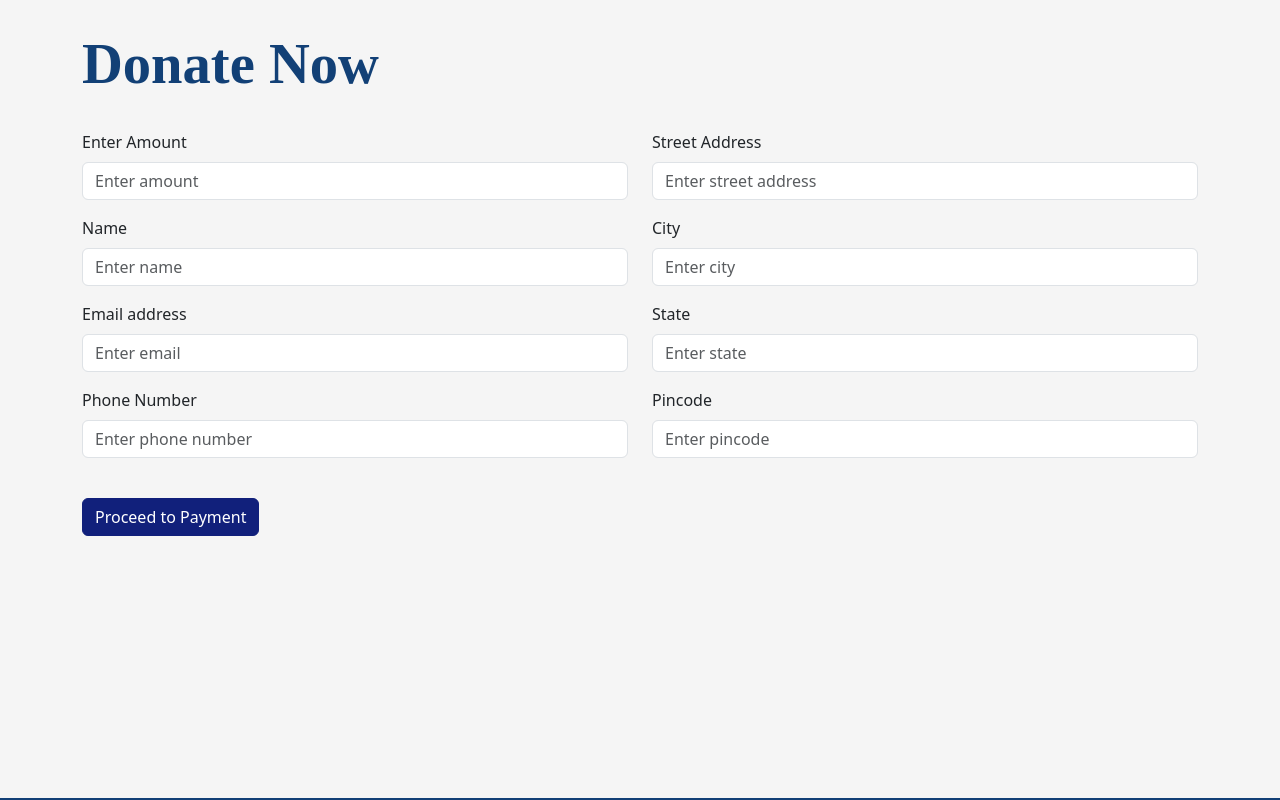
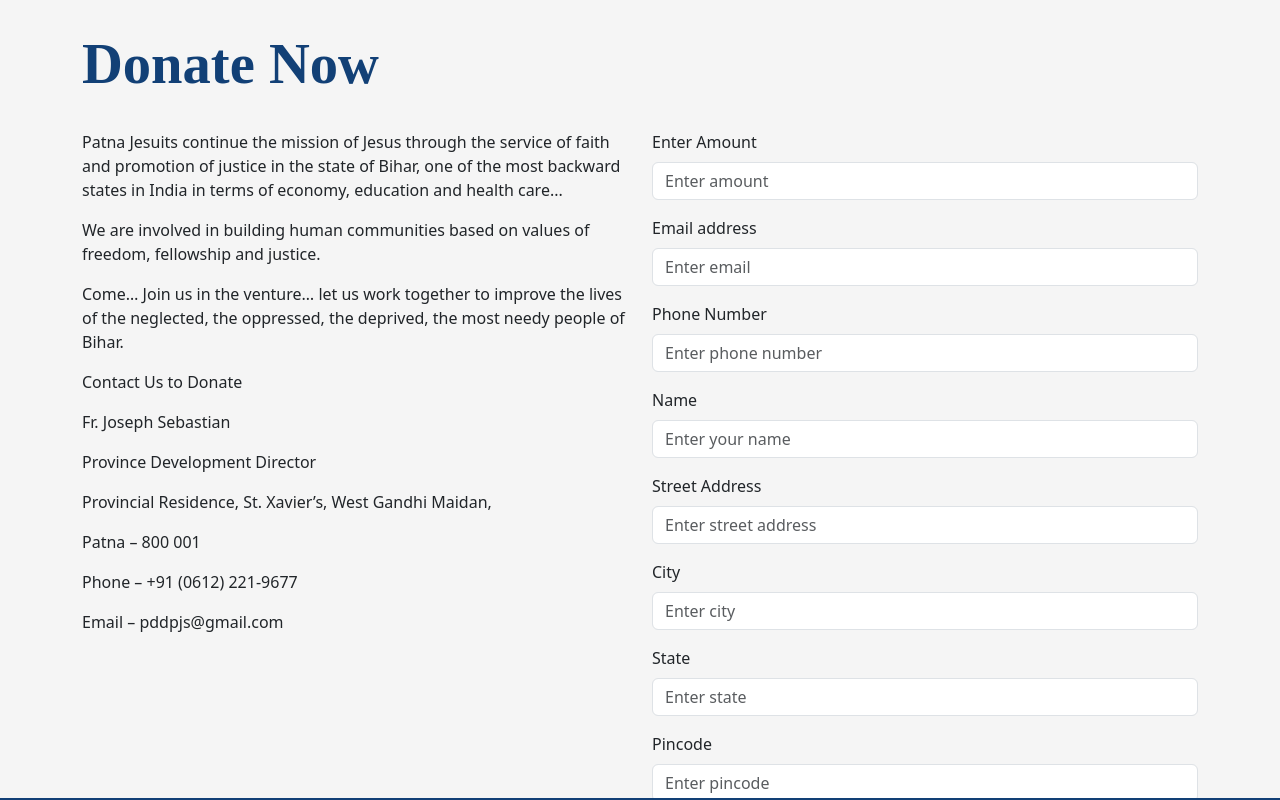
Before and after one commit to Neha220803/pjsym, a React (Create React App) app: page /donate in a window 1280 px wide. Shown: the part 405-1205 px from the top of the page. Built offline with nearby package versions, Linux system fonts and the light colour scheme.

Commit message:
changes in donate page

```diff
--- a/server.js
+++ b/server.js
@@ -35,7 +35,7 @@
     const phone = req.body.phoneNumber;
     const email = req.body.email;
     const mail = {
-        from: "demo@gmail.com",
+        from: email,
         to: "pjsympatna@gmail.com",
         subject: "Contact Form Submission - Pjsym",
         html: `<p>Name: ${name}</p>
--- a/src/components/donate/donate.js
+++ b/src/components/donate/donate.js
@@ -1,9 +1,9 @@
-import React from 'react'
+import React from 'react';
 import { Container, Row, Col, Form, Button } from 'react-bootstrap';
-import donatebg from '../images/donateimg.png'
+import { motion } from 'framer-motion';
+import donatebg from '../images/donateimg.png';
 import '../../index.css';
 import { Footer } from '../resuable/footer';
-import { motion } from 'framer-motion';
 
 const variants = {
     initial: {
@@ -28,37 +28,46 @@
                 <Container>
                     <Row>
                         <motion.div className='each-head my-4' variants={variants} initial="initial" animate="animate">
-                            Donate Now</motion.div>
+                            Donate Now
+                        </motion.div>
                     </Row>
-                    <div>
-                        <motion.Form variants={variants} initial="initial" whileInView="animate">
                     <Row>
-                                <Col>
+                        <Col md={6}>
+                            <p>Patna Jesuits continue the mission of Jesus through the service of faith and promotion of justice in the state of Bihar, one of the most backward states in India in terms of economy, education and health care...</p>
+                            <p>We are involved in building human communities based on values of freedom, fellowship and justice.</p>
+                            <p>Come… Join us in the venture… let us work together to improve the lives of the neglected, the oppressed, the deprived, the most needy people of Bihar.</p>
+                            <p>Contact Us to Donate</p>
+                            <p>Fr. Joseph Sebastian</p>
+                            <p>Province Development Director</p>
+                            <p>Provincial Residence, St. Xavier’s, West Gandhi Maidan,</p>
+                            <p>Patna – 800 001</p>
+                            <p>Phone – +91 (0612) 221-9677</p>
+                            <p>Email – pddpjs@gmail.com</p>
+                        </Col>
+                        <Col md={6}>
+                            <Form>
                                 <Form.Group className="mb-3" controlId="formBasicAmount">
                                     <Form.Label>Enter Amount</Form.Label>
                                     <Form.Control type="text" placeholder="Enter amount" />
-                                    </Form.Group>
-
-                                    <Form.Group className="mb-3" controlId="formBasicName">
-                                        <Form.Label>Name</Form.Label>
-                                        <Form.Control type="text" placeholder="Enter name" />
                                 </Form.Group>
 
                                 <Form.Group className="mb-3" controlId="formBasicEmail">
                                     <Form.Label>Email address</Form.Label>
                                     <Form.Control type="email" placeholder="Enter email" />
                                 </Form.Group>
+
                                 <Form.Group className="mb-3" controlId="formBasicPhone">
                                     <Form.Label>Phone Number</Form.Label>
                                     <Form.Control type="text" placeholder="Enter phone number" />
                                 </Form.Group>
-                                </Col>
-                                <Col>
+                                <Form.Group className="mb-3" controlId="formBasicname">
+                                    <Form.Label>Name</Form.Label>
+                                    <Form.Control type="text" placeholder="Enter your name" />
+                                </Form.Group>
                                 <Form.Group className="mb-3" controlId="formBasicAddress">
                                     <Form.Label>Street Address</Form.Label>
                                     <Form.Control type="text" placeholder="Enter street address" />
                                 </Form.Group>
-
                                 <Form.Group className="mb-3" controlId="formBasicCity">
                                     <Form.Label>City</Form.Label>
                                     <Form.Control type="text" placeholder="Enter city" />
@@ -73,17 +82,17 @@
                                     <Form.Label>Pincode</Form.Label>
                                     <Form.Control type="text" placeholder="Enter pincode" />
                                 </Form.Group>
-                                </Col>
-                            </Row>
+
+
                                 <Button className='mt-4' variant="primary" type="submit">
                                     Proceed to Payment
                                 </Button>
-                        </motion.Form>
-                    </div>
+                            </Form>
+                        </Col>
+                    </Row>
                 </Container>
             </section>
             <Footer />
         </motion.div>
-
     )
 }
```
Lines whose indentation alone changed are shown as unchanged.
